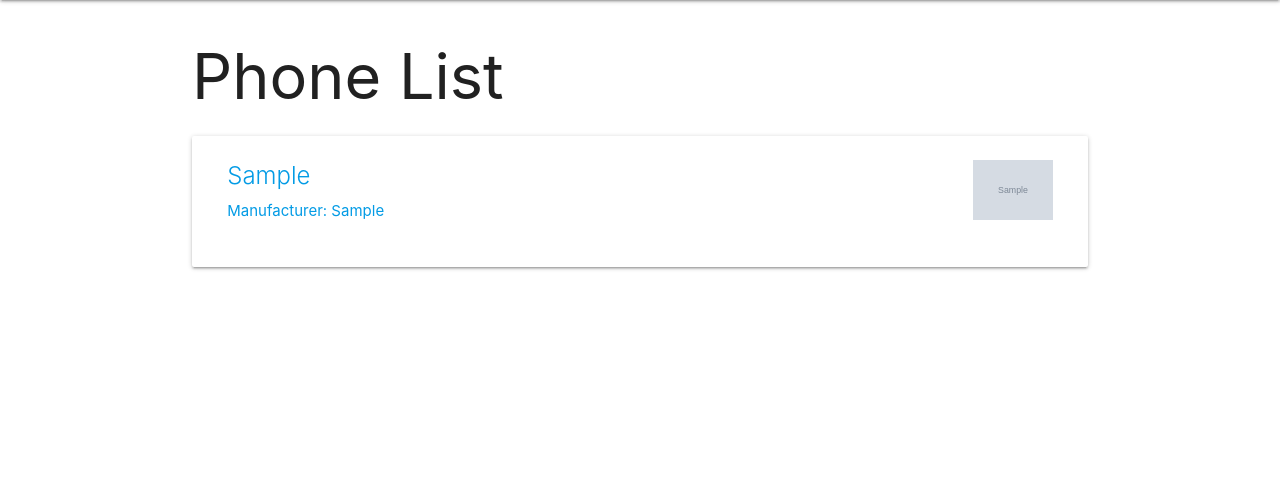
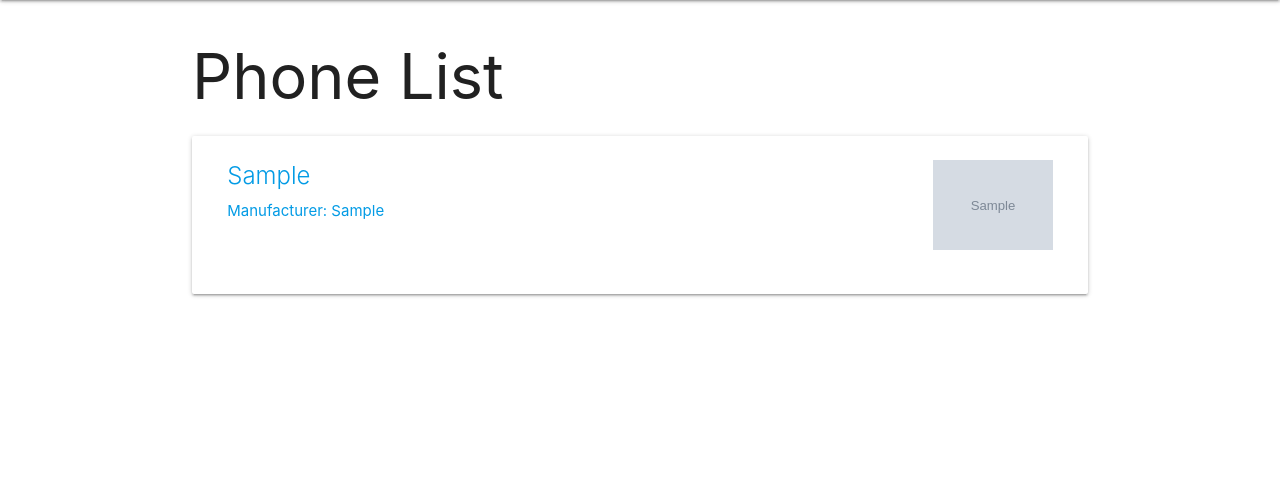
Before and after one commit to richclarke0/Phone_Collector_Django, a Django app: page /phones/ in a window 1280 px wide. Shown: the part 64-554 px from the top of the page. Run offline with Django 4.2, Linux system fonts and the light colour scheme; tables that the repository leaves empty hold one stand-in row (values such as "Sample post"); grey boxes marked "Sample" are stand-in pictures.

Commit message:
new anchor url with django magic

```diff
--- a/phones/main_app/static/css/style.css
+++ b/phones/main_app/static/css/style.css
@@ -18,7 +18,7 @@ footer {
 }
 
 .indeximg {
-    max-height: 4em;
+    max-height: 6em;
 }
 
 .detailimg {
--- a/phones/main_app/templates/phones/index.html
+++ b/phones/main_app/templates/phones/index.html
@@ -5,7 +5,8 @@
 
 {% for phone in phones %}
   <div class="card row hoverable">
-    <a href="/phones/{{ phone.id }}">
+    {% comment %} <a href="/phones/{{ phone.id }}"> old way {% endcomment %}
+    <a href="{% url 'detail' phone.id %}">
       <div class="card-content">
         <div class="row">
             <div class="col s9">
```
